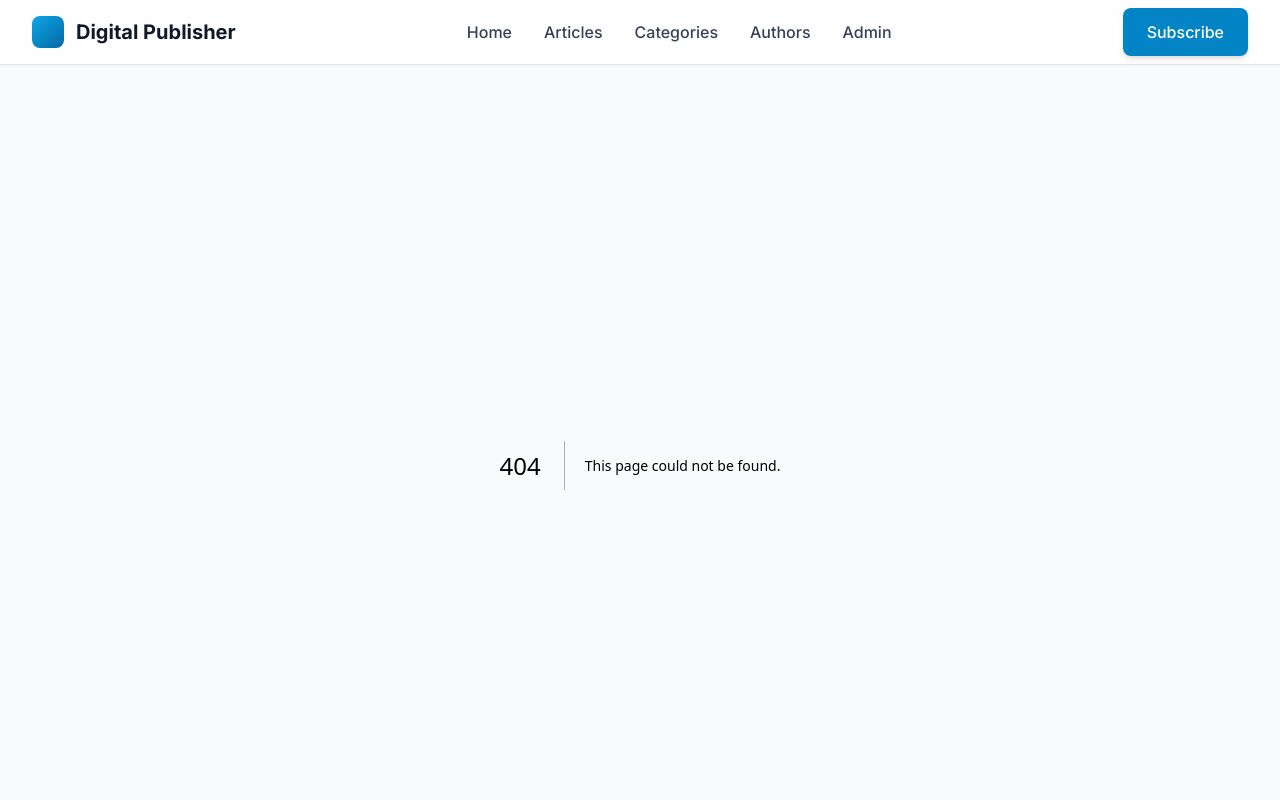
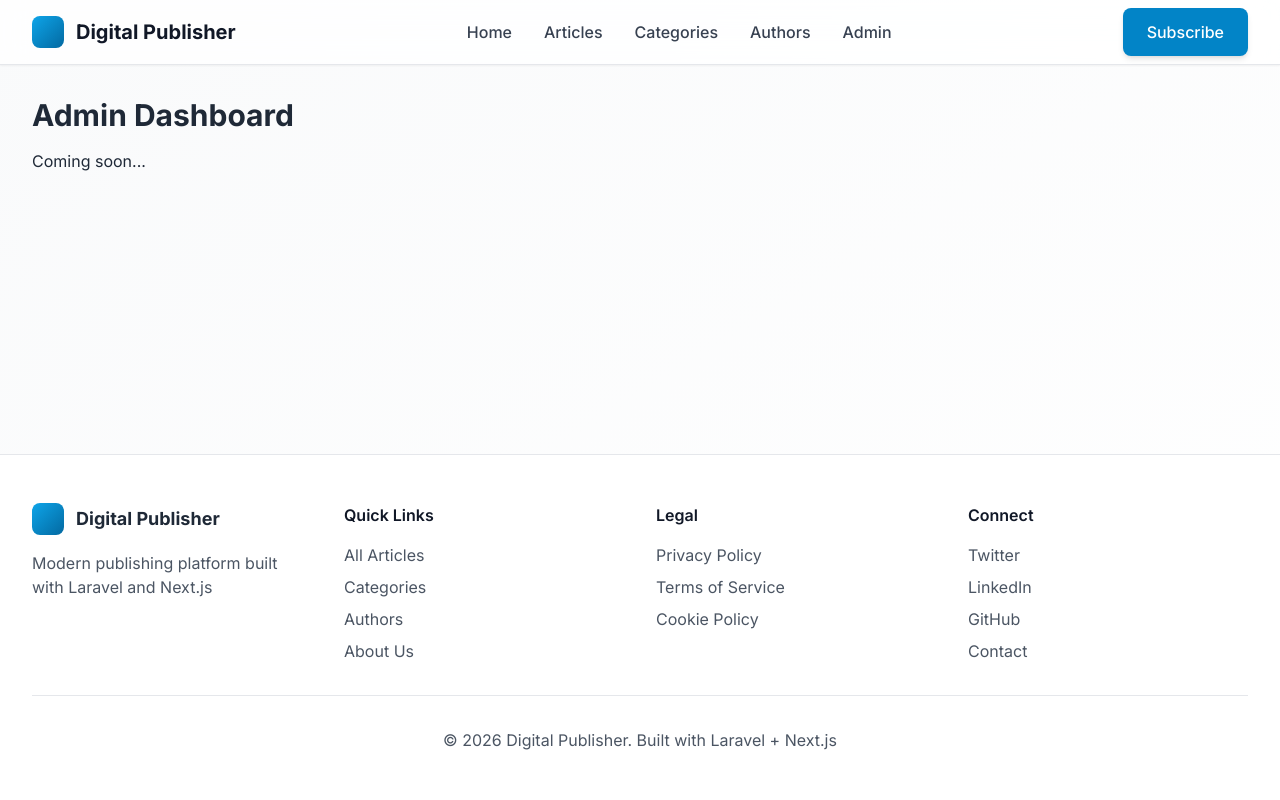
Before and after one commit to nahusenayElias/digital_publishing_platform, a Next.js app in the folder frontend/: page /admin in a window 1280 px wide. Before the commit this address had no page. Shown: the top 800 px of the page. Built offline with nearby package versions, Linux system fonts and the light colour scheme.

Commit message:
Implement backend + frontend connection

```diff
--- /dev/null
+++ b/frontend/app/admin/page.tsx
@@ -0,0 +1,9 @@
+// app/admin/page.tsx
+export default function AdminPage() {
+    return (
+      <div className="max-w-7xl mx-auto p-8">
+        <h1 className="text-3xl font-bold mb-4">Admin Dashboard</h1>
+        <p>Coming soon...</p>
+      </div>
+    );
+  }
```
